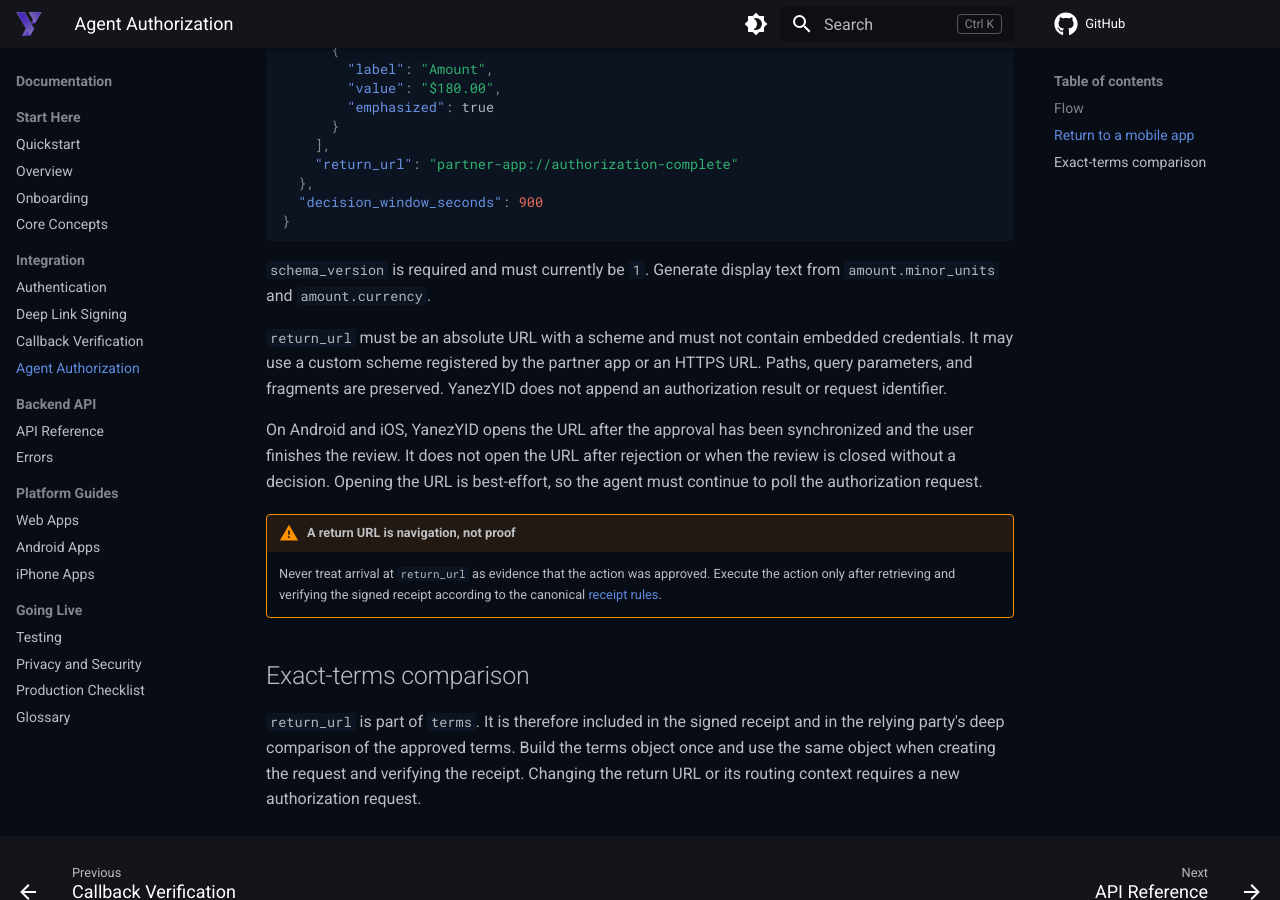
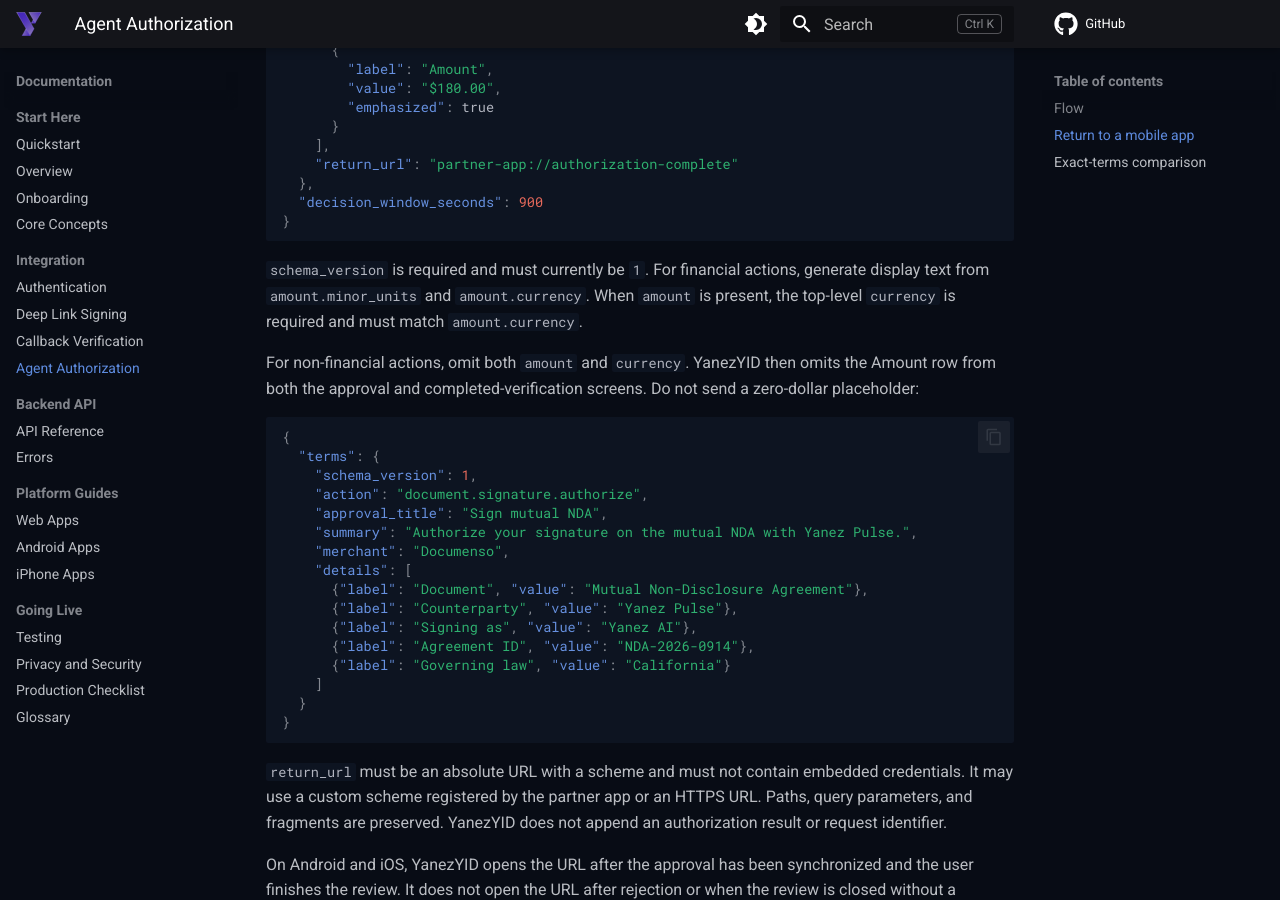
Before and after one commit to yanez-compliance/yanez-yid-partner-docs, an MkDocs documentation site: the page built from docs/agent-authorization.md, in a window 1280 px wide and 900 px high, scrolled down 1186 px. Built offline with MkDocs 1.6.1 and Material for MkDocs 9.7.7, drawn with Linux system fonts in a browser that asks for light colours; comment, search, counter and statistics services are not loaded.

Commit message:
docs(authz): document non-financial terms

````diff
--- a/docs/agent-authorization.md
+++ b/docs/agent-authorization.md
@@ -56,8 +56,32 @@ Android or iPhone app after approval:
 }
 ```
 
-`schema_version` is required and must currently be `1`. Generate display text from
-`amount.minor_units` and `amount.currency`.
+`schema_version` is required and must currently be `1`. For financial actions,
+generate display text from `amount.minor_units` and `amount.currency`. When `amount`
+is present, the top-level `currency` is required and must match `amount.currency`.
+
+For non-financial actions, omit both `amount` and `currency`. YanezYID then omits the
+Amount row from both the approval and completed-verification screens. Do not send a
+zero-dollar placeholder:
+
+```json
+{
+  "terms": {
+    "schema_version": 1,
+    "action": "document.signature.authorize",
+    "approval_title": "Sign mutual NDA",
+    "summary": "Authorize your signature on the mutual NDA with Yanez Pulse.",
+    "merchant": "Documenso",
+    "details": [
+      {"label": "Document", "value": "Mutual Non-Disclosure Agreement"},
+      {"label": "Counterparty", "value": "Yanez Pulse"},
+      {"label": "Signing as", "value": "Yanez AI"},
+      {"label": "Agreement ID", "value": "NDA-2026-0914"},
+      {"label": "Governing law", "value": "California"}
+    ]
+  }
+}
+```
 
 `return_url` must be an absolute URL with a scheme and must not contain embedded
 credentials. It may use a custom scheme registered by the partner app or an HTTPS URL.
````
